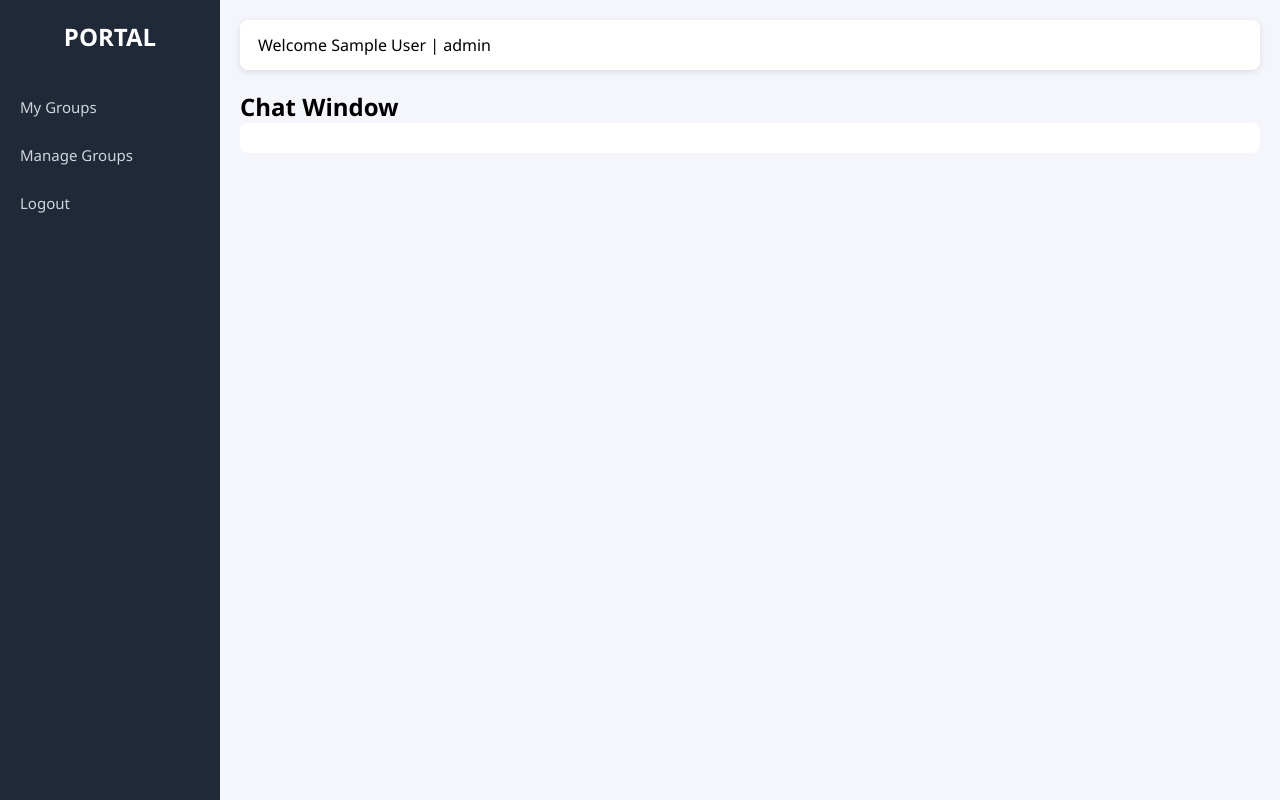
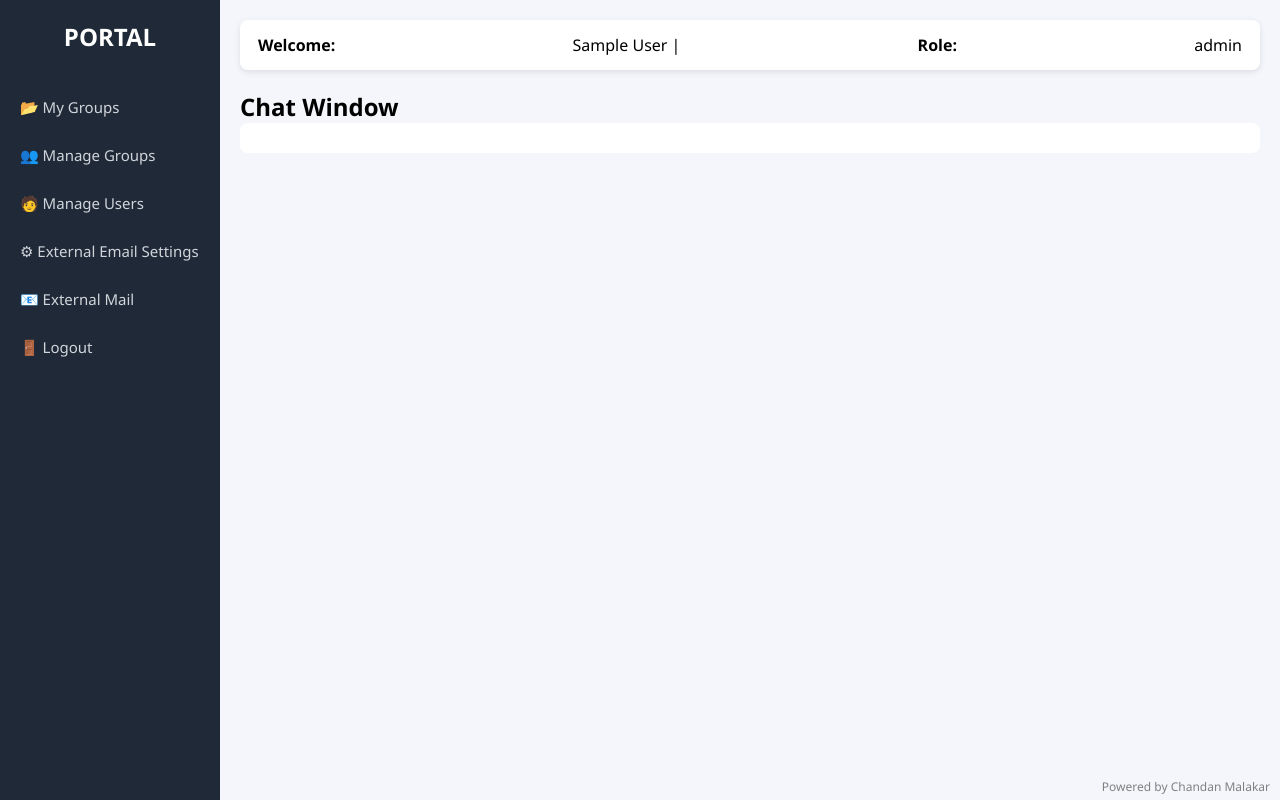
Before and after one commit to Viratmalakar/internal-chat-portal, a Flask app: template templates/chat.html in a window 1280 px wide. Run offline with Flask 3, Linux system fonts and the light colour scheme; the template is opened without the code that fills it, so the values that code supplies are empty; the visitor is signed in with stand-in values (Sample User, id 1).

Commit message:
Update base.html

```diff
--- a/templates/base.html
+++ b/templates/base.html
@@ -1,32 +1,52 @@
 <!DOCTYPE html>
 <html>
 <head>
-<title>Portal</title>
+<title>Internal Portal</title>
+<meta name="viewport" content="width=device-width, initial-scale=1.0">
 <link rel="stylesheet" href="/static/style.css">
 </head>
+
 <body>
 
+<!-- SIDEBAR -->
 <div class="sidebar">
+
 <h2>PORTAL</h2>
 
-<a href="/dashboard">My Groups</a>
+<a href="/dashboard">📂 My Groups</a>
 
 {% if session['role']=="admin" %}
-<a href="/groups">Manage Groups</a>
+<a href="/groups">👥 Manage Groups</a>
+<a href="/manage_users">🧑 Manage Users</a>
+<a href="/settings">⚙ External Email Settings</a>
 {% endif %}
 
-<a href="/logout">Logout</a>
+<a href="/compose_mail">📧 External Mail</a>
+<a href="/logout">🚪 Logout</a>
+
 </div>
 
+<!-- MAIN AREA -->
 <div class="main">
 
 <div class="topbar">
-Welcome {{session['name']}} | {{session['role']}}
+<b>Welcome:</b> {{session['name']}} |
+<b>Role:</b> {{session['role']}}
 </div>
 
 {% block content %}{% endblock %}
 
 </div>
 
+<!-- FOOTER -->
+<div style="
+position:fixed;
+bottom:5px;
+right:10px;
+font-size:12px;
+color:gray;">
+Powered by Chandan Malakar
+</div>
+
 </body>
 </html>
```
